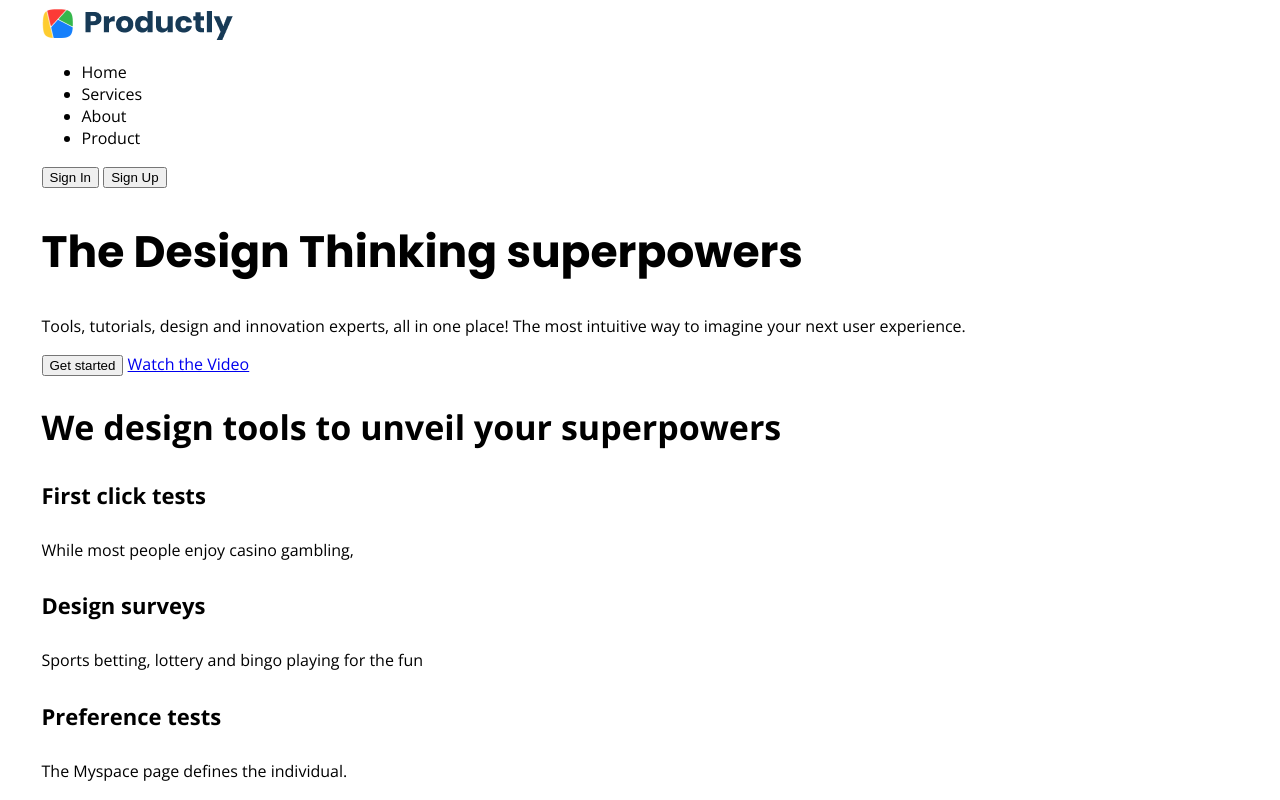
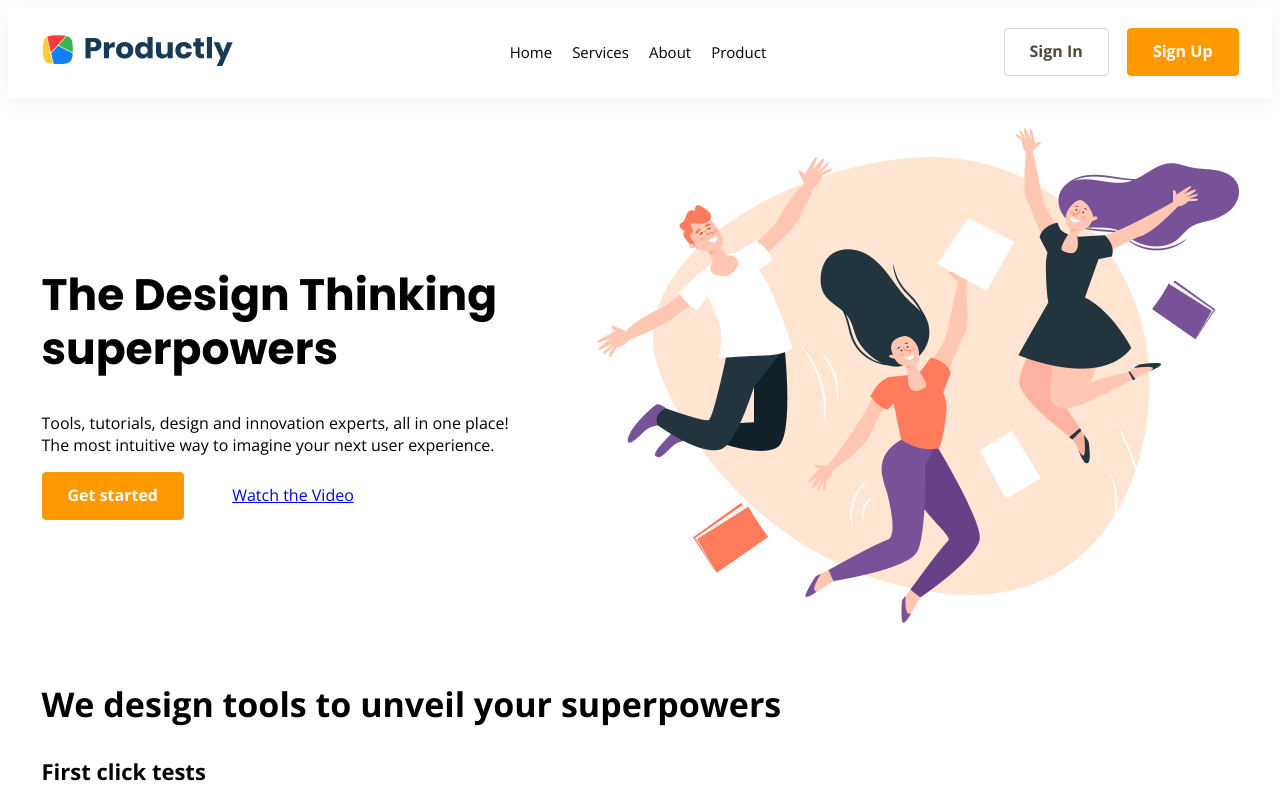
Before and after one commit to KarinaMasalova/productly, a website: page index.html in a window 1280 px wide. Shown: the top 800 px of the page. Drawn offline with nearby package versions, Linux system fonts and the light colour scheme.

Commit message:
feat: add styles to promo block

```diff
--- a/index.html
+++ b/index.html
@@ -13,20 +13,20 @@
             <a href="#" class="logo"><img src="./src/img/logo.png" alt="Productly LLC"></a>
             <nav class="header__navigation">
                 <ul class="navigation">
-                    <li>Home</li>
-                    <li>Services</li>
-                    <li>About</li>
-                    <li>Product</li>
+                    <li class="navigation__link">Home</li>
+                    <li class="navigation__link">Services</li>
+                    <li class="navigation__link">About</li>
+                    <li class="navigation__link">Product</li>
                 </ul>
             </nav>
             <div class="header__buttons">
                 <button class="button button_bordered">Sign In</button>
-                <button class="button button-colored">Sign Up</button>
+                <button class="button button_colored">Sign Up</button>
             </div>
         </div>
     </header>
     <section class="promo">
-        <div class="wrapper">
+        <div class="wrapper promo__wrapper">
             <div class="promo__content">
                 <h1>The Design Thinking superpowers</h1>
                 <p>Tools, tutorials, design and innovation experts, all in one place! The most intuitive way to imagine your next user experience.</p>
@@ -37,6 +37,7 @@
                     </a>
                 </div>
             </div>
+            <img src="./src/img/promo/promo.png" class="promo__image" alt="The Design Thinking superpowers">
         </div>
     </section>
     <section class="tools">
--- a/sass/abstract/_constants.scss
+++ b/sass/abstract/_constants.scss
@@ -6,6 +6,7 @@ $color-tag: #F5F5F5;
 $color-text: #544837;
 $color-heading: #2F281E;
 $color-border: #D7D7D7;
+$color-hovered: #BCD0E5;
 $color-light: #FFFFFF;
 
 $color-violet: #7752BE;
--- /dev/null
+++ b/sass/base/_buttons.scss
@@ -0,0 +1,33 @@
+.button {
+    font-family: 'Open Sans', Verdana, sans-serif;
+    padding: 11px 25px 13px;
+    font-style: normal;
+    font-weight: 600;
+    font-size: 1.6rem;
+    line-height: 2.2rem;
+    border-radius: 4px;
+    cursor: pointer;
+    transition: all .3s;
+}
+
+.button_bordered {
+    background-color: $color-light;
+    border: 1px solid $color-border;
+    color: $color-text;
+}
+
+.button_colored {
+    background: $color-primary;
+    border: 1px solid $color-primary;
+    color: $color-light;
+}
+
+.button_colored:hover {
+    background: $color-additional;
+    border-color: $color-additional;
+}
+
+.button_bordered:hover {
+    background: $color-hovered;
+    border-color: $color-hovered;
+}
--- /dev/null
+++ b/sass/components/_promo.scss
@@ -0,0 +1,17 @@
+.promo {
+    padding: 30px 0;
+}
+
+.promo__wrapper {
+    display: flex;
+    justify-content: space-between;
+    align-items: center;
+}
+
+.promo__content {
+    padding-right: 65px;
+}
+
+.promo__buttons > * {
+    margin-right: 44px;
+}
--- a/sass/layouts/_header.scss
+++ b/sass/layouts/_header.scss
@@ -3,3 +3,29 @@
     box-shadow: 0px 4px 20px rgba(0, 0, 0, 0.05);
     padding: 15px 0 17px 0;
 }
+
+.header__wrapper {
+    display: flex;
+    align-items: center;
+    justify-content: space-between;
+}
+
+.header__buttons > .button {
+    margin-left: 14px;
+}
+
+.header__buttons > .button:first-child {
+    margin-left: 0;
+}
+
+.navigation {
+    display: flex;
+    font-size: 1.5rem;
+    line-height: 2.8rem
+}
+
+.navigation__link {
+    list-style: none;
+    padding: 0 10px;
+    cursor: pointer;
+}
--- a/sass/style.scss
+++ b/sass/style.scss
@@ -1,5 +1,8 @@
 @import "abstract/constants";
+
+// Base
 @import "base/base";
+@import "base/buttons";
 
 // Layouts
 @import "layouts/wrapper";
@@ -7,3 +10,4 @@
 
 // Components
 @import "components/contact-us";
+@import "components/promo";
```
Also changed, not shown: sass/style.css, 1 other file.
